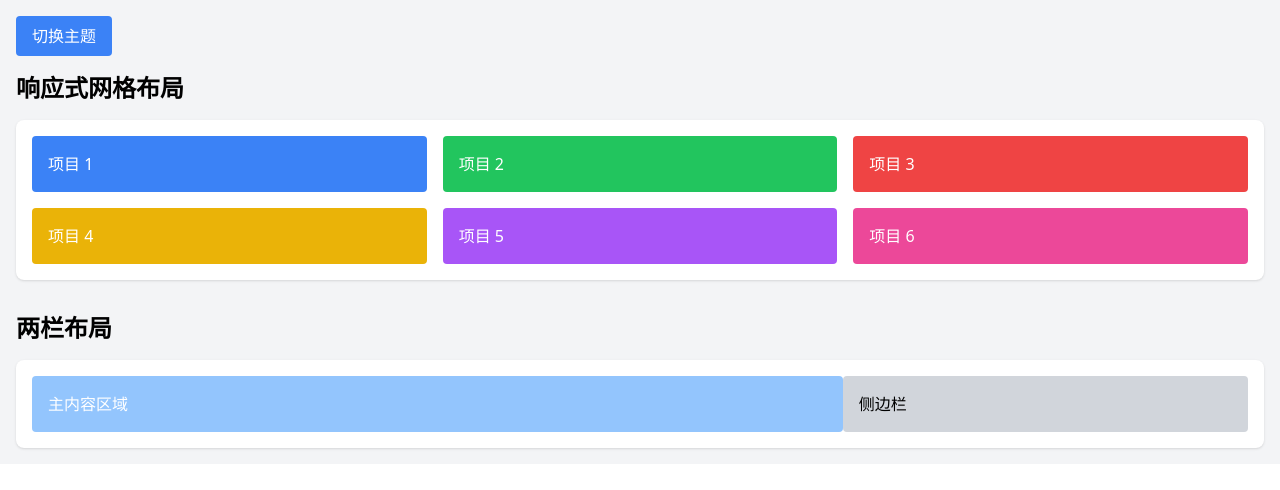
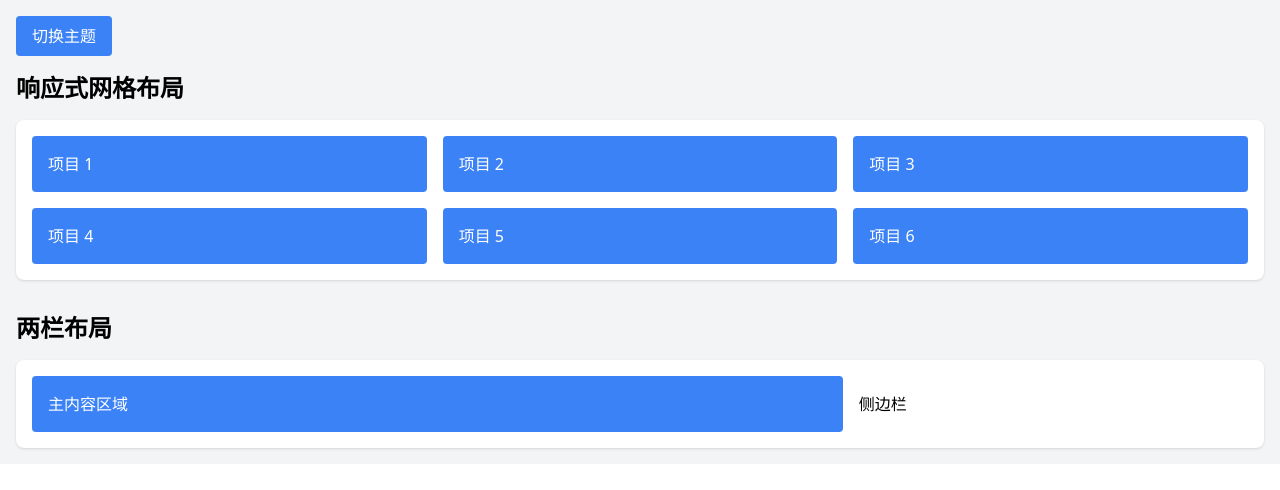
Before and after one commit to qiqzhao/theme-tailwind-demo, a React (Create React App) app: page / in a window 1280 px wide. Shown: the top 490 px of the page. Built offline with nearby package versions, Linux system fonts and the light colour scheme.

Commit message:
feat: extract variable

```diff
--- a/src/App.tsx
+++ b/src/App.tsx
@@ -3,119 +3,87 @@
 import React, { useState } from "react";
 import "./index.css"; // 确保引入 Tailwind CSS
 
+interface ITheme {
+  background: string;
+  text: string;
+  cardBackground: string;
+  itemBackground: string;
+}
+
+const themes = {
+  light: {
+    background: "bg-gray-100",
+    text: "text-black",
+    cardBackground: "bg-white",
+    itemBackground: "bg-blue-500",
+  },
+  dark: {
+    background: "bg-gray-800",
+    text: "text-white",
+    cardBackground: "bg-gray-700",
+    itemBackground: "bg-blue-700",
+  },
+};
+
 function App() {
-  const [theme, setTheme] = useState("light"); // 默认主题为浅色
+  const [theme, setTheme] = useState<"light" | "dark">("light");
 
   const toggleTheme = () => {
-    setTheme((prevTheme) => (prevTheme === "light" ? "dark" : "light"));
+    setTheme((prev: any) => (prev === "light" ? "dark" : "light"));
   };
 
   return (
-    <div
-      className={`container mx-auto p-4 ${
-        theme === "light" ? "bg-gray-100" : "bg-gray-800"
-      }`}
-    >
+    <div className={`container mx-auto p-4 ${themes[theme].background}`}>
       <button
         onClick={toggleTheme}
         className="mb-4 px-4 py-2 bg-blue-500 text-white rounded"
       >
         切换主题
       </button>
-      <GridLayout theme={theme} />
-      <TwoColumnLayout theme={theme} />
+      <GridLayout theme={themes[theme]} />
+      <TwoColumnLayout theme={themes[theme]} />
     </div>
   );
 }
 
-function GridLayout({ theme }: any) {
+function GridLayout({ theme }: { theme: ITheme }) {
   return (
     <div>
-      <h1
-        className={`text-2xl font-bold mb-4 ${
-          theme === "light" ? "text-black" : "text-white"
-        }`}
-      >
+      <h1 className={`text-2xl font-bold mb-4 ${theme.text}`}>
         响应式网格布局
       </h1>
       <div
-        className={`grid grid-cols-1 sm:grid-cols-2 lg:grid-cols-3 gap-4 mb-8 p-4 rounded-lg shadow ${
-          theme === "light" ? "bg-white" : "bg-gray-700"
-        }`}
+        className={`grid grid-cols-1 sm:grid-cols-2 lg:grid-cols-3 gap-4 mb-8 p-4 rounded-lg shadow ${theme.cardBackground}`}
       >
-        <div
-          className={`p-4 text-white rounded ${
-            theme === "light" ? "bg-blue-500" : "bg-blue-700"
-          }`}
-        >
-          项目 1
-        </div>
-        <div
-          className={`p-4 text-white rounded ${
-            theme === "light" ? "bg-green-500" : "bg-green-700"
-          }`}
-        >
-          项目 2
-        </div>
-        <div
-          className={`p-4 text-white rounded ${
-            theme === "light" ? "bg-red-500" : "bg-red-700"
-          }`}
-        >
-          项目 3
-        </div>
-        <div
-          className={`p-4 text-white rounded ${
-            theme === "light" ? "bg-yellow-500" : "bg-yellow-700"
-          }`}
-        >
-          项目 4
-        </div>
-        <div
-          className={`p-4 text-white rounded ${
-            theme === "light" ? "bg-purple-500" : "bg-purple-700"
-          }`}
-        >
-          项目 5
-        </div>
-        <div
-          className={`p-4 text-white rounded ${
-            theme === "light" ? "bg-pink-500" : "bg-pink-700"
-          }`}
-        >
-          项目 6
-        </div>
+        {["项目 1", "项目 2", "项目 3", "项目 4", "项目 5", "项目 6"].map(
+          (item, index) => (
+            <div
+              key={index}
+              className={`p-4 text-white rounded ${theme.itemBackground}`}
+            >
+              {item}
+            </div>
+          )
+        )}
       </div>
     </div>
   );
 }
 
-function TwoColumnLayout({ theme }: any) {
+function TwoColumnLayout({ theme }: { theme: ITheme }) {
   return (
     <div>
-      <h1
-        className={`text-2xl font-bold mb-4 mt-8 ${
-          theme === "light" ? "text-black" : "text-white"
-        }`}
-      >
-        两栏布局
-      </h1>
+      <h1 className={`text-2xl font-bold mb-4 mt-8 ${theme.text}`}>两栏布局</h1>
       <div
-        className={`flex flex-col md:flex-row p-4 rounded-lg shadow ${
-          theme === "light" ? "bg-white" : "bg-gray-700"
-        }`}
+        className={`flex flex-col md:flex-row p-4 rounded-lg shadow ${theme.cardBackground}`}
       >
         <div
-          className={`md:w-2/3 p-4 text-white rounded ${
-            theme === "light" ? "bg-blue-300" : "bg-blue-600"
-          }`}
+          className={`md:w-2/3 p-4 text-white rounded ${theme.itemBackground}`}
         >
           主内容区域
         </div>
         <div
-          className={`md:w-1/3 p-4 text-black rounded ${
-            theme === "light" ? "bg-gray-300" : "bg-gray-600"
-          }`}
+          className={`md:w-1/3 p-4 text-black rounded ${theme.cardBackground}`}
         >
           侧边栏
         </div>
```
